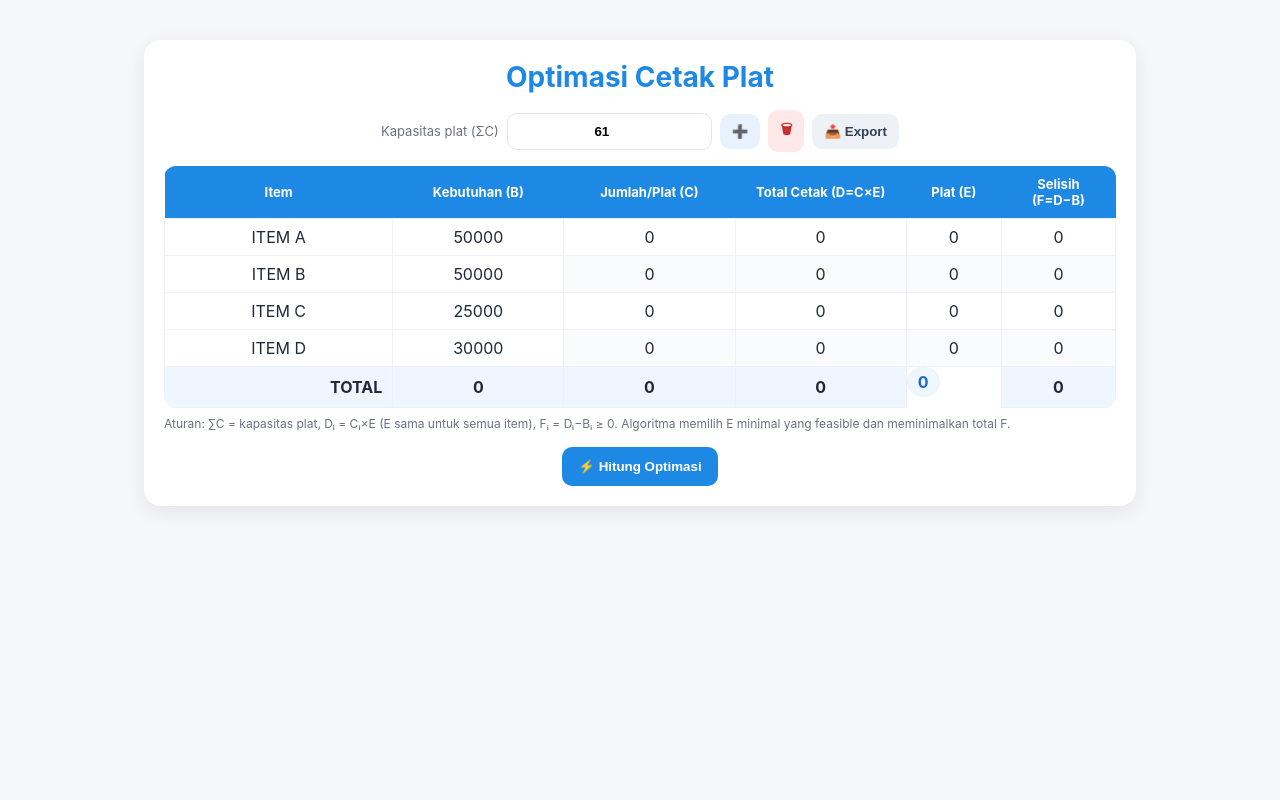
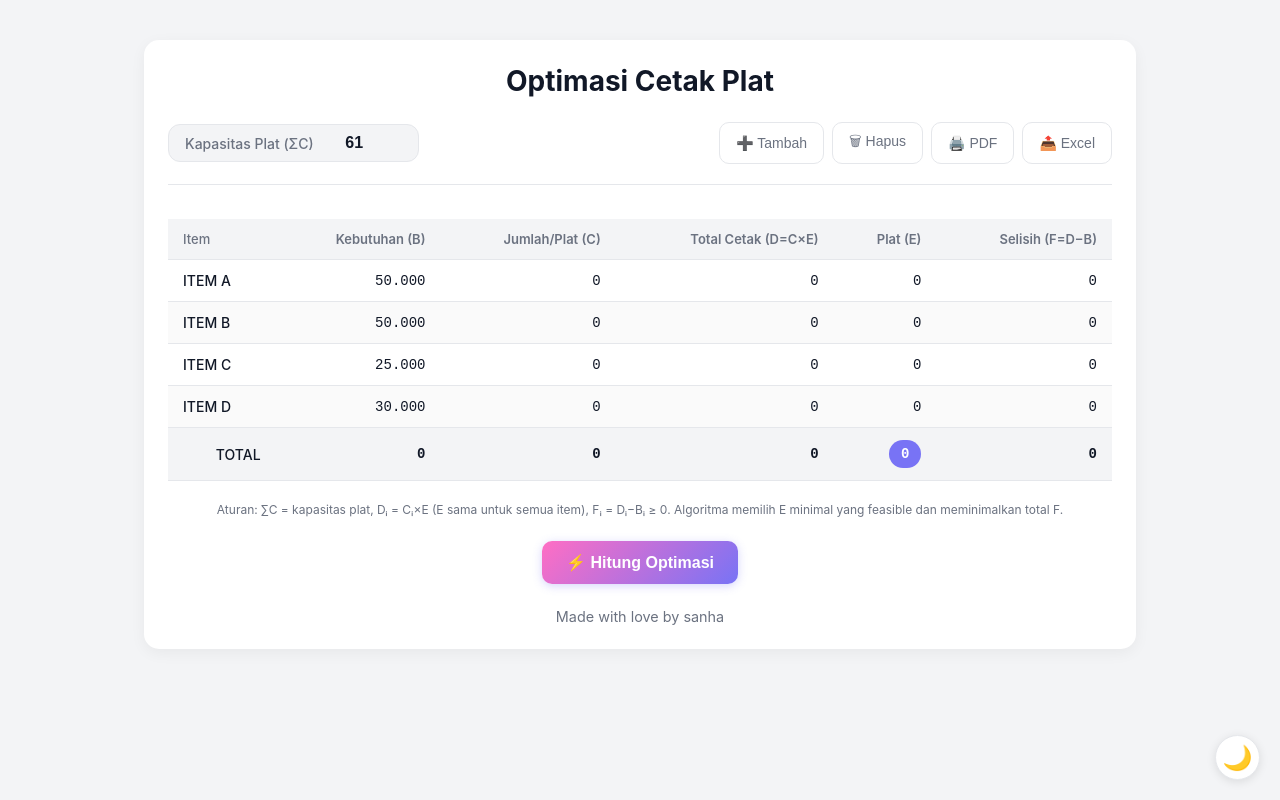
Before and after one commit to seonha14/PlatCount, a plain HTML site: page index.html in a window 1280 px wide. Drawn offline with nearby package versions, Linux system fonts and the light colour scheme.

Commit message:
Update index.html

```diff
--- a/index.html
+++ b/index.html
@@ -4,34 +4,256 @@
   <meta charset="UTF-8" />
   <meta name="viewport" content="width=device-width, initial-scale=1" />
   <title>Optimasi Cetak Plat</title>
-<!-- SheetJS for Excel export (auto-fallback ke CSV jika gagal) -->
   <script src="https://cdn.jsdelivr.net/npm/xlsx@0.20.0/dist/xlsx.full.min.js"></script>
+  <script src="https://cdnjs.cloudflare.com/ajax/libs/jspdf/2.5.1/jspdf.umd.min.js"></script>
+  <script src="https://cdnjs.cloudflare.com/ajax/libs/jspdf-autotable/3.8.2/jspdf.plugin.autotable.min.js"></script>
   <style>
-  :root{ --primary:#1e88e5; --bg:#f5f7fb; --card:#ffffff; --text:#1f2937; --muted:#6b7280; }
-  *{box-sizing:border-box}
-  body{margin:0;font-family:Inter,system-ui,Segoe UI,Arial,sans-serif;background:var(--bg);color:var(--text);}
-  .wrap{max-width:1024px;margin:24px auto;padding:16px}
-  .card{background:var(--card);border-radius:16px;box-shadow:0 6px 20px rgba(0,0,0,.08);padding:20px}
-  h1{margin:0 0 16px;font-size:28px;color:var(--primary);text-align:center}
-  .toolbar{display:flex;gap:8px;flex-wrap:wrap;align-items:center;justify-content:center;margin-bottom:12px}
-  .input{display:flex;align-items:center;gap:8px}
-  .input label{font-size:13px;color:var(--muted)}
-  .input input{padding:10px 12px;border:1px solid #e5e7eb;border-radius:10px;min-width:160px;text-align:center;font-weight:600}
-  .iconbtn{border:0;border-radius:10px;padding:10px 12px;font-weight:700;cursor:pointer;background:#e8f2fe;color:#1e66d0;display:flex;align-items:center;gap:6px}
-  .iconbtn.danger{background:#ffe8e8;color:#c62828}
-  .iconbtn.secondary{background:#eef2f7;color:#334155}
-  .primary{background:var(--primary);color:#fff;border:0;border-radius:10px;padding:12px 16px;font-weight:700;cursor:pointer;display:inline-flex;align-items:center;gap:8px}
-  table{width:100%;border-collapse:collapse;margin-top:14px;overflow:hidden;border-radius:12px}
-  thead th{background:var(--primary);color:#fff;padding:10px;font-size:13px}
-  tbody td, tfoot td{border:1px solid #eef2f7;padding:8px;text-align:center}
-  tbody tr:nth-child(even){background:#fafbfd}
-  tbody td[contenteditable="true"]{background:#fff}
-  tbody input{width:100%;padding:8px;border:1px solid #e5e7eb;border-radius:8px;text-align:center}
-  tfoot td{padding:10px;font-weight:700;background:#f0f6ff}
-  .note{font-size:12px;color:var(--muted);margin-top:8px}
-  .pill{display:inline-block;padding:4px 10px;border-radius:999px;background:#eef6ff;color:#1e66d0;font-weight:700}
-  .f-ok{background:#e8f7ef}
-  .f-waste{background:#fff6e6}
+    :root {
+      --bg-light: #f3f4f6;
+      --bg-dark: #121212;
+      --card-light: #ffffff;
+      --card-dark: #1e1e1e;
+      --text-light: #111827;
+      --text-dark: #e5e7eb;
+      --subtext-light: #6b7280;
+      --subtext-dark: #9ca3af;
+      --btn-bg: linear-gradient(135deg, #ff6ec4, #7873f5);
+      --btn-text: #ffffff;
+      --border-light: #e5e7eb;
+      --border-dark: #374151;
+      --primary-color: #7873f5;
+    }
+
+    * { box-sizing: border-box; }
+
+    body {
+      margin: 0;
+      font-family: -apple-system, BlinkMacSystemFont, "Segoe UI", Roboto, Helvetica, Arial, sans-serif;
+      background: var(--bg-light);
+      color: var(--text-light);
+      transition: background 0.3s, color 0.3s;
+    }
+    body.dark {
+      background: var(--bg-dark);
+      color: var(--text-dark);
+    }
+
+    .wrap {
+      max-width: 1024px;
+      margin: 24px auto;
+      padding: 16px;
+    }
+
+    .card {
+      background: var(--card-light);
+      border-radius: 15px;
+      padding: 24px;
+      box-shadow: 0 4px 15px rgba(0,0,0,0.05);
+      transition: background 0.3s, box-shadow 0.3s;
+    }
+    body.dark .card {
+      background: var(--card-dark);
+      box-shadow: 0 4px 20px rgba(0,0,0,0.2);
+    }
+
+    h1 {
+      margin: 0 0 24px;
+      font-size: 28px;
+      text-align: center;
+      font-weight: 700;
+    }
+
+    .toolbar {
+      display: flex;
+      gap: 12px;
+      flex-wrap: wrap;
+      align-items: center;
+      justify-content: space-between;
+      margin-bottom: 20px;
+      border-bottom: 1px solid var(--border-light);
+      padding-bottom: 20px;
+    }
+    body.dark .toolbar { border-color: var(--border-dark); }
+
+    .input-group {
+      display: flex;
+      align-items: center;
+      gap: 8px;
+      background: var(--bg-light);
+      padding: 8px 16px;
+      border-radius: 12px;
+      border: 1px solid var(--border-light);
+    }
+    body.dark .input-group {
+        background: var(--bg-dark);
+        border-color: var(--border-dark);
+    }
+
+    .input-group label {
+      font-size: 14px;
+      color: var(--subtext-light);
+      font-weight: 500;
+    }
+    body.dark .input-group label { color: var(--subtext-dark); }
+
+    .input-group input {
+      border: none;
+      outline: none;
+      background: transparent;
+      color: inherit;
+      font-size: 1rem;
+      font-weight: 600;
+      width: 80px;
+      text-align: center;
+    }
+
+    .actions-group { display: flex; gap: 8px; }
+
+    .btn {
+      padding: 8px 16px;
+      border: 1px solid var(--border-light);
+      color: var(--subtext-light);
+      border-radius: 10px;
+      cursor: pointer;
+      background: var(--card-light);
+      font-weight: 500;
+      transition: all 0.2s;
+      font-size: 14px;
+    }
+    body.dark .btn {
+      background: var(--card-dark);
+      border-color: var(--border-dark);
+      color: var(--subtext-dark);
+    }
+    .btn:hover {
+      transform: translateY(-2px);
+      border-color: var(--primary-color);
+      color: var(--primary-color);
+    }
+    .btn.danger:hover {
+        border-color: #ef4444;
+        color: #ef4444;
+    }
+
+    .btn-primary {
+      padding: 12px 24px;
+      border-radius: 10px;
+      background: var(--btn-bg);
+      color: var(--btn-text);
+      text-decoration: none;
+      font-weight: 700;
+      transition: transform 0.2s, box-shadow 0.2s;
+      font-size: 1rem;
+      box-shadow: 0 2px 10px rgba(120, 115, 245, 0.3);
+      border: none;
+      cursor: pointer;
+    }
+    .btn-primary:hover {
+      transform: scale(1.05);
+      box-shadow: 0 4px 15px rgba(120, 115, 245, 0.5);
+    }
+
+    .table-container {
+      overflow-x: auto;
+      padding-bottom: 5px;
+    }
+
+    table {
+      width: 100%;
+      border-collapse: collapse;
+      margin-top: 14px;
+      min-width: 600px;
+    }
+
+    thead th {
+      background: var(--bg-light);
+      color: var(--subtext-light);
+      padding: 12px 15px;
+      font-size: 13px;
+      text-align: right;
+      font-weight: 600;
+      border-bottom: 1px solid var(--border-light);
+    }
+    body.dark thead th {
+        background: var(--bg-dark);
+        color: var(--subtext-dark);
+        border-color: var(--border-dark);
+    }
+
+    tbody td, tfoot td {
+      border-bottom: 1px solid var(--border-light);
+      padding: 12px 15px;
+      text-align: right;
+      font-family: monospace, sans-serif;
+      font-size: 14px;
+    }
+    body.dark tbody td, body.dark tfoot td { border-color: var(--border-dark); }
+
+    td:first-child, th:first-child {
+      text-align: left;
+      font-family: inherit;
+      font-weight: 500;
+    }
+
+    tbody tr:nth-child(even) { background: #fafafa; }
+    body.dark tbody tr:nth-child(even) { background: #1a1a1a; }
+
+    tbody td[contenteditable="true"]:hover {
+        background: rgba(120, 115, 245, 0.1);
+        cursor: pointer;
+    }
+
+    tfoot td {
+      font-weight: 700;
+      background: var(--bg-light);
+    }
+    body.dark tfoot td { background: var(--bg-dark); }
+
+    .note { font-size: 12px; color: var(--subtext-light); margin-top: 16px; text-align: center; }
+    body.dark .note { color: var(--subtext-dark); }
+
+    .pill {
+      display: inline-block;
+      padding: 6px 12px;
+      border-radius: 999px;
+      background: var(--primary-color);
+      color: #fff;
+      font-weight: 700;
+      font-size: 14px;
+    }
+
+    .f-ok { color: #10b981; }
+    .f-waste { color: #f59e0b; }
+
+    footer {
+        text-align: center;
+        margin-top: 24px;
+        font-size: 0.9rem;
+        color: var(--subtext-light);
+    }
+    body.dark footer { color: var(--subtext-dark); }
+
+    .theme-toggle {
+      position: fixed;
+      bottom: 20px;
+      right: 20px;
+      cursor: pointer;
+      font-size: 24px;
+      background: var(--card-light);
+      border-radius: 50%;
+      width: 45px;
+      height: 45px;
+      display: flex;
+      align-items: center;
+      justify-content: center;
+      box-shadow: 0 2px 10px rgba(0,0,0,0.1);
+      border: 1px solid var(--border-light);
+    }
+    body.dark .theme-toggle {
+        background: var(--card-dark);
+        border-color: var(--border-dark);
+    }
+
   </style>
 </head>
 <body>
@@ -39,32 +261,35 @@
     <div class="card">
       <h1>Optimasi Cetak Plat</h1>
 
-      <!-- Toolbar bersih dan rapi -->
       <div class="toolbar">
-        <div class="input">
-          <label for="kapasitas">Kapasitas plat (ΣC)</label>
+        <div class="input-group">
+          <label for="kapasitas">Kapasitas Plat (ΣC)</label>
           <input type="number" id="kapasitas" value="61" min="1" />
         </div>
-        <button class="iconbtn" id="btnAdd" title="Tambah Item">➕</button>
-        <button class="iconbtn danger" id="btnDel" title="Hapus Item">🗑</button>
-        <button class="iconbtn secondary" id="btnExport" title="Export ke Excel">📤 Export</button>
+        <div class="actions-group">
+            <button class="btn" id="btnAdd" title="Tambah Item">➕ Tambah</button>
+            <button class="btn danger" id="btnDel" title="Hapus Item">🗑 Hapus</button>
+            <button class="btn" id="btnExportPdf" title="Export ke PDF">🖨️ PDF</button>
+            <button class="btn" id="btnExportXlsx" title="Export ke Excel">📤 Excel</button>
+        </div>
       </div>
 
+      <div class="table-container">
           <table id="tbl">
             <thead>
               <tr>
-            <th style="width:24%">Item</th>
-            <th style="width:18%">Kebutuhan (B)</th>
-            <th style="width:18%">Jumlah/Plat (C)</th>
-            <th style="width:18%">Total Cetak (D=C×E)</th>
-            <th style="width:10%">Plat (E)</th>
-            <th style="width:12%">Selisih (F=D−B)</th>
+                <th>Item</th>
+                <th>Kebutuhan (B)</th>
+                <th>Jumlah/Plat (C)</th>
+                <th>Total Cetak (D=C×E)</th>
+                <th>Plat (E)</th>
+                <th>Selisih (F=D−B)</th>
               </tr>
             </thead>
             <tbody id="body">
               <tr>
                 <td contenteditable="true">ITEM A</td>
-            <td contenteditable="true">50000</td>
+                <td contenteditable="true">50.000</td>
                 <td class="c">0</td>
                 <td class="d">0</td>
                 <td class="e">0</td>
@@ -72,7 +297,7 @@
               </tr>
               <tr>
                 <td contenteditable="true">ITEM B</td>
-            <td contenteditable="true">50000</td>
+                <td contenteditable="true">50.000</td>
                 <td class="c">0</td>
                 <td class="d">0</td>
                 <td class="e">0</td>
@@ -80,7 +305,7 @@
               </tr>
               <tr>
                 <td contenteditable="true">ITEM C</td>
-            <td contenteditable="true">25000</td>
+                <td contenteditable="true">25.000</td>
                 <td class="c">0</td>
                 <td class="d">0</td>
                 <td class="e">0</td>
@@ -88,7 +313,7 @@
               </tr>
               <tr>
                 <td contenteditable="true">ITEM D</td>
-            <td contenteditable="true">30000</td>
+                <td contenteditable="true">30.000</td>
                 <td class="c">0</td>
                 <td class="d">0</td>
                 <td class="e">0</td>
@@ -101,29 +326,36 @@
                 <td id="totB">0</td>
                 <td id="totC">0</td>
                 <td id="totD">0</td>
-            <td id="Efix" class="pill">0</td>
+                <td><span id="Efix" class="pill">0</span></td>
                 <td id="totF">0</td>
               </tr>
             </tfoot>
           </table>
+      </div>
 
       <div class="note">Aturan: ∑C = kapasitas plat, Dᵢ = Cᵢ×E (E sama untuk semua item), Fᵢ = Dᵢ−Bᵢ ≥ 0. Algoritma memilih E minimal yang feasible dan meminimalkan total F.</div>
 
-      <div style="text-align:center;margin-top:16px">
-        <button class="primary" id="btnRun">⚡ Hitung Optimasi</button>
+      <div style="text-align:center;margin-top:24px">
+        <button class="btn-primary" id="btnRun">⚡ Hitung Optimasi</button>
       </div>
+
+      <footer>Made with love by sanha</footer>
     </div>
   </div>
 
+  <div class="theme-toggle" id="themeToggle">🌙</div>
+
 <script>
 const bodyEl = document.getElementById('body');
+const themeToggle = document.getElementById("themeToggle");
 
+// --- FUNGSI PARSING ANGKA YANG DIPERBAIKI ---
 function parseNum(txt){
   if(typeof txt === 'number') return txt;
   if(!txt) return 0;
-  // hapus pemisah ribuan / spasi
-  txt = (''+txt).replace(/[^\d.-]/g,'');
-  return parseInt(txt,10) || 0;
+  // Hapus semua karakter kecuali digit dan tanda minus
+  const cleanedText = (''+txt).replace(/[^\d-]/g, '');
+  return parseInt(cleanedText, 10) || 0;
 }
 
 function addRow(){
@@ -138,17 +370,9 @@ function addRow(){
 }
 function removeRow(){ if(bodyEl.rows.length>1) bodyEl.deleteRow(bodyEl.rows.length-1); }
 
-document.getElementById('btnAdd').addEventListener('click', addRow);
-
-document.getElementById('btnDel').addEventListener('click', removeRow);
-
-document.getElementById('btnRun').addEventListener('click', optimasi);
-
-document.getElementById('btnExport').addEventListener('click', exportExcel);
-
 function optimasi(){
   const n = bodyEl.rows.length;
-  const S = parseNum(document.getElementById('kapasitas').value); // kapasitas (∑C)
+  const S = parseNum(document.getElementById('kapasitas').value);
   const B = [], names=[];
   for(let r=0;r<n;r++){
     names.push(bodyEl.rows[r].cells[0].innerText.trim()||`ITEM ${r+1}`);
@@ -158,32 +382,28 @@ function optimasi(){
   if(!S||S<=0){alert('Kapasitas plat harus > 0');return}
   if(sumB===0){alert('Isi kebutuhan dulu');return}
 
-  // Cari E minimum yang feasible: sum(ceil(Bi/E)) <= S
   let E=Math.max(1, Math.ceil(sumB/S));
-  const MAX_E = 10**7; // pengaman
+  const MAX_E = 10**7;
   let L=new Array(n).fill(0);
   while(E<MAX_E){
-    let sumL=0; let ok=true;
+    let sumL=0;
     for(let i=0;i<n;i++){ const li = Math.ceil(B[i]/E); L[i]=li; sumL+=li; }
-    if(sumL<=S){ break; } // feasible
+    if(sumL<=S){ break; }
     E++;
   }
-  // Jika tidak feasible (sangat kecil kemungkinannya), stop
   if(E>=MAX_E){ alert('Gagal menemukan E feasible. Cek input.'); return; }
 
-  // Distribute sisa r = S - sumL (tambah 1 ke r item mana saja)
   let sumL = L.reduce((a,b)=>a+b,0);
   let r = S - sumL;
   const C = [...L];
   for(let i=0; i<n && r>0; i++, r--) C[i]++;
 
-  // Hitung D, F, dan total
   let totC=0, totD=0, totF=0;
   for(let i=0;i<n;i++){
     const D=C[i]*E;
-    const F=D-B[i]; // harus >= 0
+    const F=D-B[i];
     const row=bodyEl.rows[i];
-    row.querySelector('.c').textContent=C[i];
+    row.querySelector('.c').textContent=C[i].toLocaleString('id-ID');
     row.querySelector('.d').textContent=D.toLocaleString('id-ID');
     row.querySelector('.e').textContent=E.toLocaleString('id-ID');
     const fcell=row.querySelector('.f');
@@ -193,60 +413,108 @@ function optimasi(){
     totC+=C[i]; totD+=D; totF+=F;
   }
 
-  // Tampilkan total
   document.getElementById('totB').textContent=sumB.toLocaleString('id-ID');
-  document.getElementById('totC').textContent=totC;
+  document.getElementById('totC').textContent=totC.toLocaleString('id-ID');
   document.getElementById('totD').textContent=totD.toLocaleString('id-ID');
   document.getElementById('Efix').textContent=E.toLocaleString('id-ID');
   document.getElementById('totF').textContent=totF.toLocaleString('id-ID');
 }
 
-function exportExcel(){
-  // Kumpulkan data tabel ke array-of-arrays
+// --- FUNGSI PENGUMPUL DATA UNTUK EXPORT ---
+function getTableData() {
     const header=["Item","Kebutuhan (B)","Jumlah/Plat (C)","Total Cetak (D)","Plat (E)","Selisih (F)"];
-  const data=[header];
+    const data=[];
     const n=bodyEl.rows.length;
     for(let r=0;r<n;r++){
       const row=bodyEl.rows[r];
-    const name=row.cells[0].innerText.trim();
-    const B=parseNum(row.cells[1].innerText);
-    const C=parseNum(row.querySelector('.c').textContent);
-    const D=parseNum(row.querySelector('.d').textContent);
-    const E=parseNum(row.querySelector('.e').textContent);
-    const F=parseNum(row.querySelector('.f').textContent);
-    data.push([name,B,C,D,E,F]);
+      data.push([
+        row.cells[0].innerText.trim(),
+        parseNum(row.cells[1].innerText),
+        parseNum(row.querySelector('.c').textContent),
+        parseNum(row.querySelector('.d').textContent),
+        parseNum(row.querySelector('.e').textContent),
+        parseNum(row.querySelector('.f').textContent)
+      ]);
     }
-  // Baris total
-  const totB=document.getElementById('totB').textContent.replace(/\./g,'').replace(/,/g,'');
-  const totC=document.getElementById('totC').textContent;
-  const totD=document.getElementById('totD').textContent.replace(/\./g,'').replace(/,/g,'');
-  const Efix=document.getElementById('Efix').textContent.replace(/\./g,'').replace(/,/g,'');
-  const totF=document.getElementById('totF').textContent.replace(/\./g,'').replace(/,/g,'');
-  data.push(["TOTAL", parseInt(totB)||0, parseInt(totC)||0, parseInt(totD)||0, parseInt(Efix)||0, parseInt(totF)||0]);
+    const footer = [
+      "TOTAL",
+      parseNum(document.getElementById('totB').textContent),
+      parseNum(document.getElementById('totC').textContent),
+      parseNum(document.getElementById('totD').textContent),
+      parseNum(document.getElementById('Efix').textContent),
+      parseNum(document.getElementById('totF').textContent)
+    ];
+    return { header, data, footer };
+}
+
+
+function exportXlsx(){
+  const { header, data, footer } = getTableData();
+  const sheetData = [header, ...data, footer];
 
   try{
     const wb=XLSX.utils.book_new();
-    const ws=XLSX.utils.aoa_to_sheet(data);
+    // Gunakan aoa_to_sheet agar tipe data (angka) tetap terjaga
+    const ws=XLSX.utils.aoa_to_sheet(sheetData);
     XLSX.utils.book_append_sheet(wb, ws, 'Optimasi');
-    // Tulis sebagai blob biar nama file nggak jadi .bin di beberapa HP
-    const wbout = XLSX.write(wb, {bookType:'xlsx', type:'array'});
-    const blob = new Blob([wbout], {type:'application/vnd.openxmlformats-officedocument.spreadsheetml.sheet'});
-    const a=document.createElement('a');
-    a.href=URL.createObjectURL(blob);
-    a.download='optimasi_cetak_plat.xlsx';
-    document.body.appendChild(a); a.click(); a.remove();
-    setTimeout(()=>URL.revokeObjectURL(a.href), 1500);
-  }catch(err){
-    // Fallback ke CSV kalau environment nggak support download xlsx
-    const csv = data.map(r=>r.join(',')).join('\n');
-    const blob = new Blob([csv], {type:'text/csv;charset=utf-8;'});
-    const a=document.createElement('a');
-    a.href=URL.createObjectURL(blob);
-    a.download='optimasi_cetak_plat.csv';
-    document.body.appendChild(a); a.click(); a.remove();
-    setTimeout(()=>URL.revokeObjectURL(a.href), 1500);
+    XLSX.writeFile(wb, 'optimasi_cetak_plat.xlsx');
+  } catch(err){
+    alert("Gagal mengekspor ke Excel. Coba lagi.");
+    console.error(err);
   }
 }
+
+function exportPdf() {
+    const { header, data, footer } = getTableData();
+    const { jsPDF } = window.jspdf;
+
+    // Inisialisasi dokumen PDF
+    const doc = new jsPDF();
+
+    // Menambahkan judul
+    doc.setFontSize(18);
+    doc.text('Hasil Optimasi Cetak Plat', 14, 22);
+
+    // Menggunakan autoTable untuk membuat tabel
+    doc.autoTable({
+        head: [header],
+        body: data,
+        foot: [footer],
+        startY: 30,
+        theme: 'grid',
+        headStyles: { fillColor: [120, 115, 245] }, // Warna ungu dari tema
+        footStyles: { fontStyle: 'bold' }
+    });
+
+    doc.save('optimasi_cetak_plat.pdf');
+}
+
+
+// --- FUNGSI TEMA ---
+function toggleTheme() {
+    const isDark = document.body.classList.toggle("dark");
+    themeToggle.textContent = isDark ? "☀️" : "🌙";
+    localStorage.setItem("theme", isDark ? "dark" : "light");
+}
+
+// Event Listeners
+document.getElementById('btnAdd').addEventListener('click', addRow);
+document.getElementById('btnDel').addEventListener('click', removeRow);
+document.getElementById('btnRun').addEventListener('click', optimasi);
+document.getElementById('btnExportXlsx').addEventListener('click', exportXlsx);
+document.getElementById('btnExportPdf').addEventListener('click', exportPdf);
+themeToggle.addEventListener("click", toggleTheme);
+
+// Cek tema saat pertama kali load
+(function () {
+    const savedTheme = localStorage.getItem("theme");
+    if (savedTheme === "dark") {
+        document.body.classList.add("dark");
+        themeToggle.textContent = "☀️";
+    } else {
+        themeToggle.textContent = "🌙";
+    }
+})();
 </script>
 </body>
 </html>
```
Lines whose indentation alone changed are shown as unchanged.
